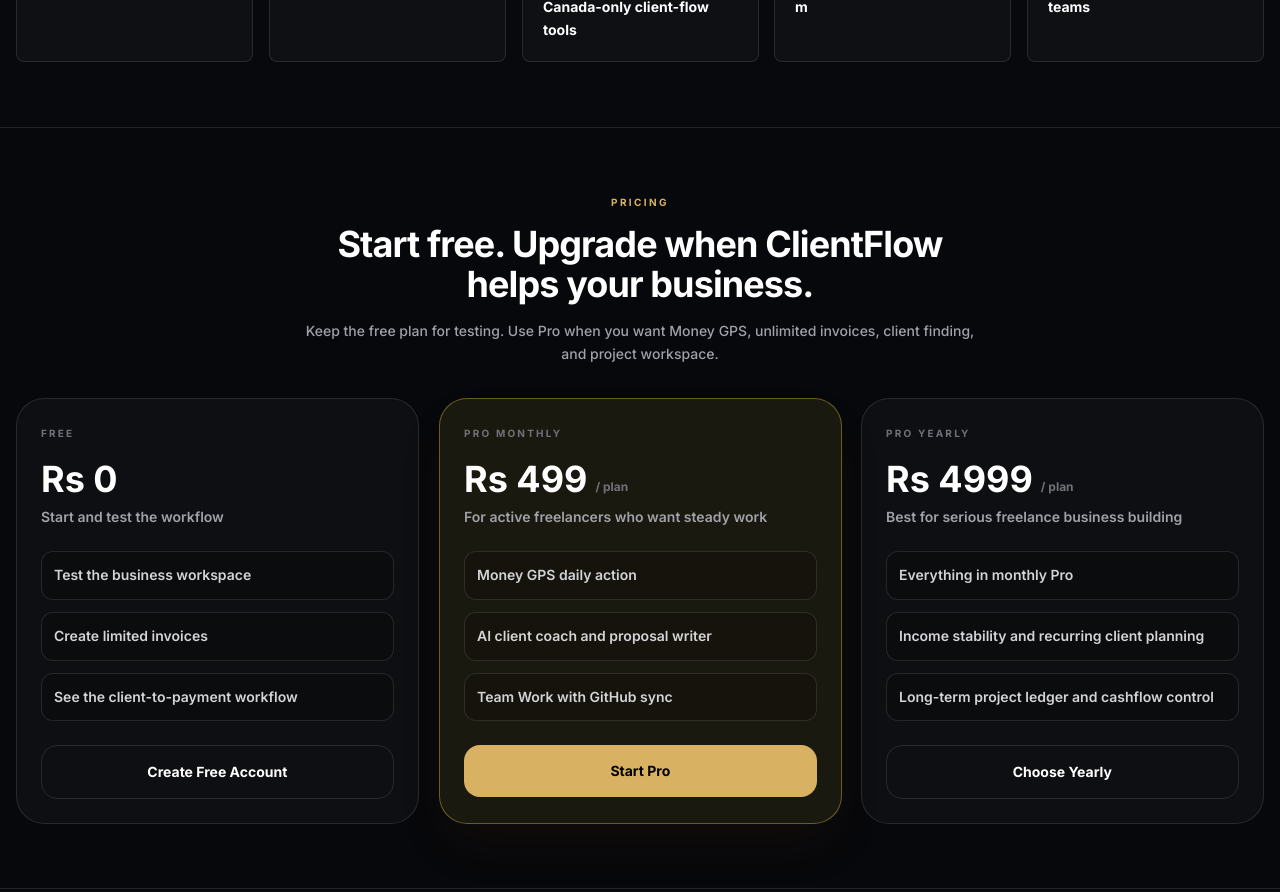
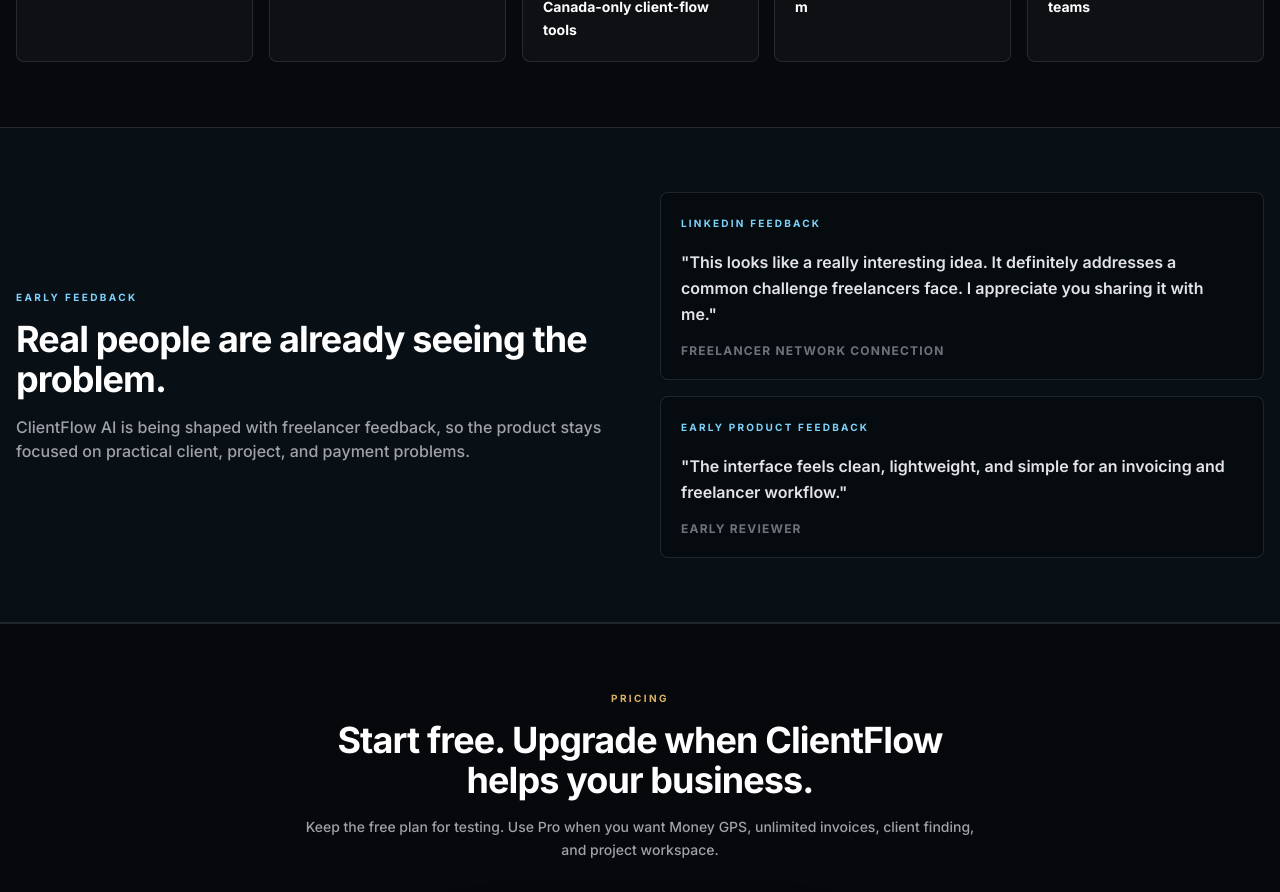
Before and after one commit to AshieqAhamed27/invoicepro, a React (Vite) app in the folder invoicepro/frontend/: page / in a window 1280 px wide. Shown: the part 5460-6352 px from the top of the page. Built offline with nearby package versions, Linux system fonts and the light colour scheme; no server answers.

Commit message:
Add LinkedIn feedback to homepage

```diff
--- a/invoicepro/frontend/src/pages/Home.jsx
+++ b/invoicepro/frontend/src/pages/Home.jsx
@@ -104,6 +104,19 @@ const trustBadges = [
   ['India-first', 'Alternative to U.S. or Canada-only client-flow tools'],
   ['Support', SUPPORT_EMAIL],
   ['Built for', 'Freelancers and small teams']
+];
+
+const earlyFeedback = [
+  {
+    source: 'LinkedIn feedback',
+    quote: 'This looks like a really interesting idea. It definitely addresses a common challenge freelancers face. I appreciate you sharing it with me.',
+    author: 'Freelancer network connection'
+  },
+  {
+    source: 'Early product feedback',
+    quote: 'The interface feels clean, lightweight, and simple for an invoicing and freelancer workflow.',
+    author: 'Early reviewer'
+  }
 ];
 
 const plans = [
@@ -611,6 +624,32 @@ export default function Home() {
           </div>
         </section>
 
+        <section className="border-y border-white/5 bg-sky-400/[0.035] py-14 sm:py-16">
+          <div className="container-custom responsive-heading-grid">
+            <div>
+              <p className="text-[10px] font-black uppercase tracking-[0.24em] text-sky-300">Early feedback</p>
+              <h2 className="mt-3 text-3xl font-black tracking-tight text-white sm:text-4xl">
+                Real people are already seeing the problem.
+              </h2>
+              <p className="mt-4 text-sm font-medium leading-relaxed text-zinc-400 sm:text-base">
+                ClientFlow AI is being shaped with freelancer feedback, so the product stays focused on practical client, project, and payment problems.
+              </p>
+            </div>
+
+            <div className="grid gap-4">
+              {earlyFeedback.map((item) => (
+                <div key={item.quote} className="rounded-[1.5rem] border border-white/8 bg-black/25 p-5 transition-all hover:-translate-y-1 hover:border-sky-300/25">
+                  <p className="text-[10px] font-black uppercase tracking-[0.22em] text-sky-300">{item.source}</p>
+                  <p className="mt-4 text-base font-semibold leading-relaxed text-zinc-200">
+                    "{item.quote}"
+                  </p>
+                  <p className="mt-4 text-xs font-black uppercase tracking-widest text-zinc-500">{item.author}</p>
+                </div>
+              ))}
+            </div>
+          </div>
+        </section>
+
         <section id="pricing" className="border-y border-white/5 bg-zinc-950/55 py-14 sm:py-16">
           <div className="container-custom">
             <div className="mx-auto max-w-2xl text-center">
```
